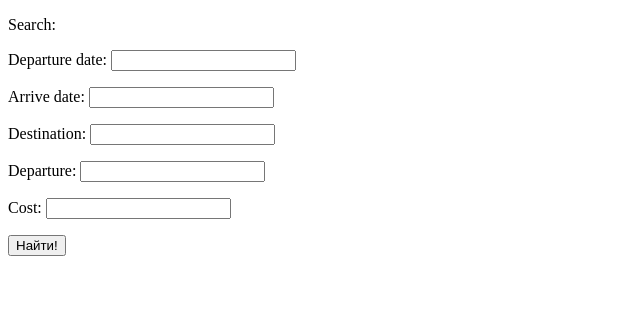
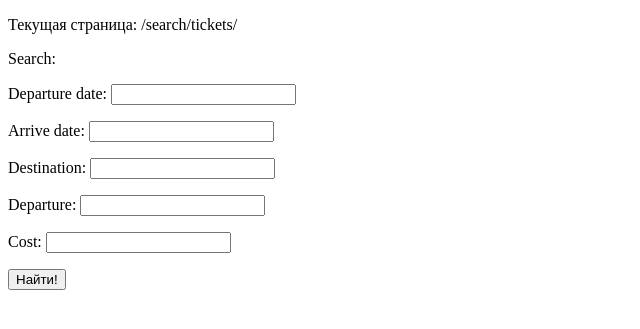
Before and after one commit to matthew-shtyasek/ticket-search, a Django app: page /search/tickets/ in a window 1280 px wide. Shown: the top 329 px of the page, without its empty margins (0-640 px from the left). Run offline with Django 3.2, Linux system fonts and the light colour scheme.

Commit message:
вывели текущий адрес на страничку

```diff
--- a/search_app/templates/search_app/ticket_list.html
+++ b/search_app/templates/search_app/ticket_list.html
@@ -7,6 +7,7 @@
 
 {% block content %}
     <div>
+        <p>Текущая страница: {{request.path}}</p>
         <p>Search:</p>
         <form action="." method="get">
             {% csrf_token %}
```
